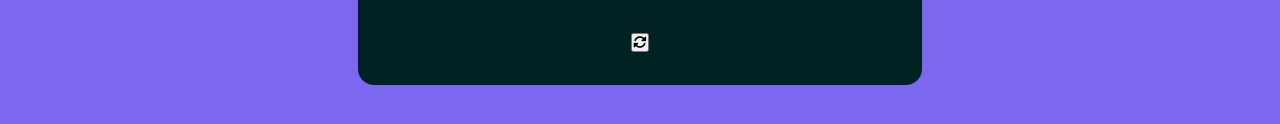
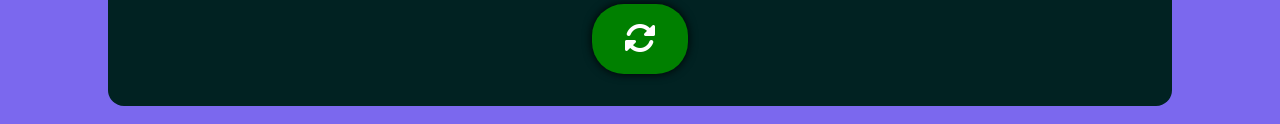
Before and after one commit to MaheshRath08/BMI_Calculator, a plain HTML site: page index.html in a window 1280 px wide. Both pictures are taken after typing "Sample", "Sample" into the empty fields and a click on the button "GO". Shown: the part 410-534 px from the top of the page. Drawn offline with Linux system fonts and the light colour scheme.

Commit message:
chaged button appearance

```diff
--- a/main.js
+++ b/main.js
@@ -13,7 +13,7 @@ btnEl.addEventListener("click", (e)=>{
     console.log(classification)
     pop.style.transform = "scale(1)"
     pop.innerHTML = `
-    <h1>${classification}</h1><br><h2>Your BMI is:${bmi}</h2><br>
+    <h1>${classification}</h1><br><h2>Your BMI is: ${bmi}</h2><br>
     <button onclick="location.reload()"><i class="fa-solid fa-rotate"></i></button>`
     container.style.transform = "scale(0)"
 })
--- a/style.css
+++ b/style.css
@@ -27,9 +27,12 @@ body{
     font-weight: bold;
     border: none;
     border-radius: 1rem ;
-    background-color: aqua;
-    color: white;
+    background-color: rgb(1, 109, 109);
+    color:whitesmoke;
     box-shadow: 0 0 10px rgba(0,0,0,0.5);
+}
+#btn:hover{
+    background-color: rgb(8, 141, 97);
 }
 label{
     font-size: 1.6rem;
@@ -46,7 +49,7 @@ input{
 }
 .result{
     position: absolute;
-    width:500px ;
+    width:1000px ;
     padding: 2rem;
     background-color: rgb(1, 34, 34);
     color: cyan;
@@ -55,3 +58,15 @@ input{
     text-align: center;
     transform: scale(0);
 }
+.result button{
+    padding: 1rem 2rem;
+    font-size: 2rem;
+    background-color: green;
+    color: white;
+    border-radius: 2rem;
+    border: none;
+    box-shadow: 0 0 10px black;
+}
+.result button:hover{
+    background-color: rgb(2, 175, 2);
+}
```
